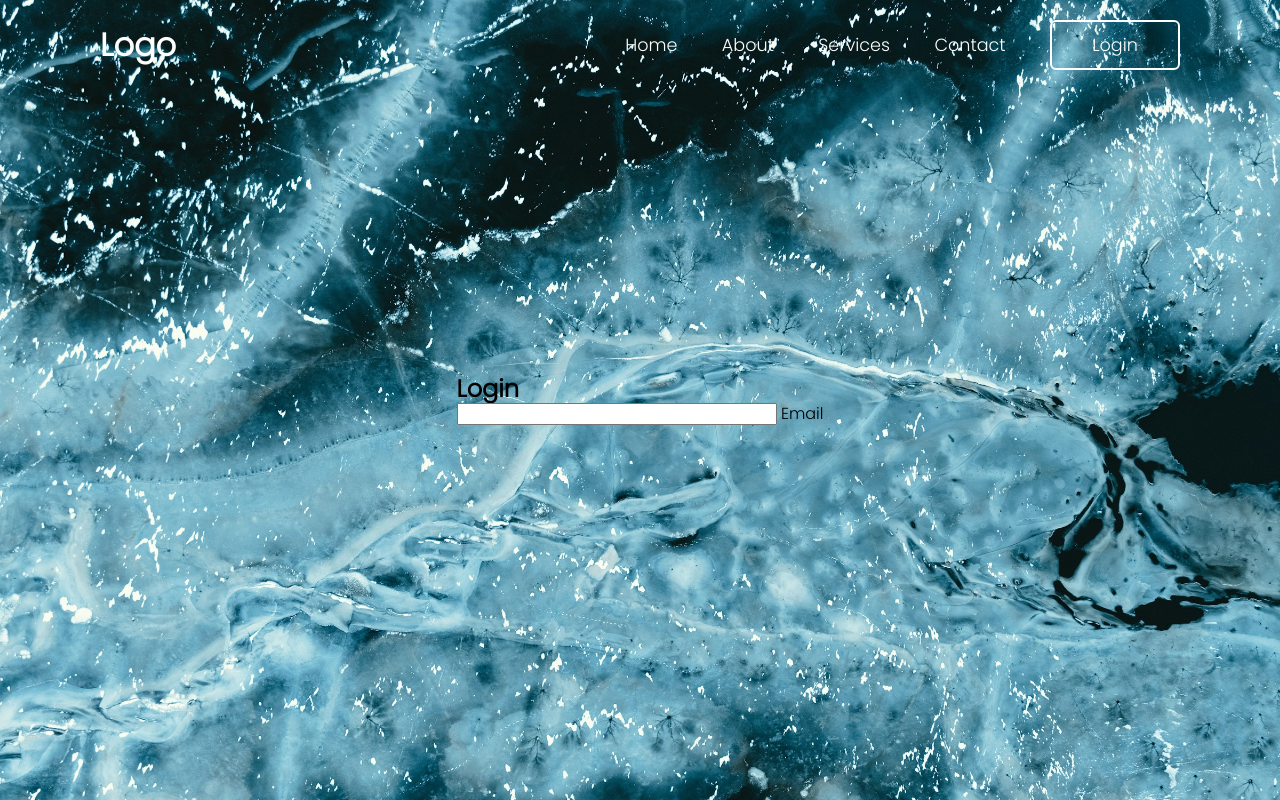
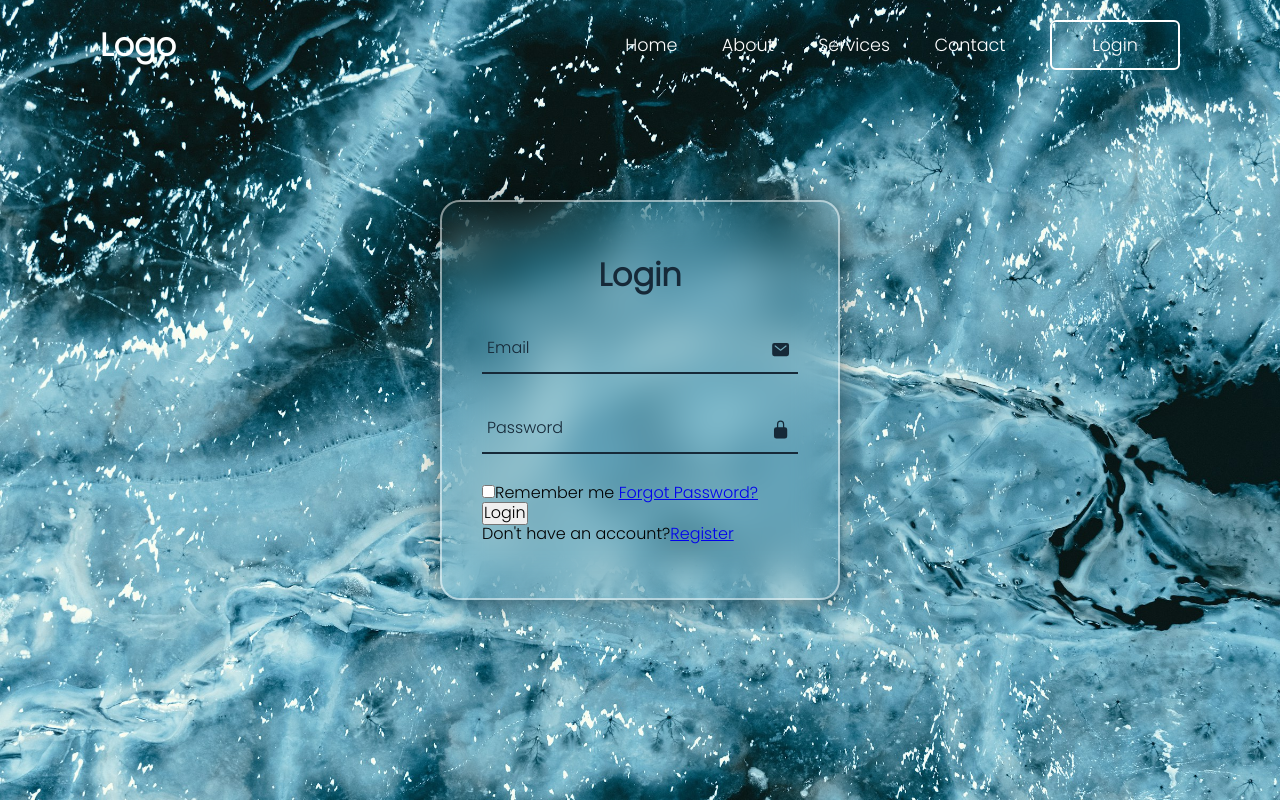
Before and after one commit to coding4freedom/CodeAlongPrac, a plain HTML site: page Website Login/index.html in a window 1280 px wide. Drawn offline with nearby package versions, Linux system fonts and the light colour scheme.

Commit message:
Website Login Login banner styling

```diff
--- a/Website Login/css/style.css
+++ b/Website Login/css/style.css
@@ -115,3 +115,63 @@ footer {
      color: #fff;
      user-select: none;
 }
+
+.wrapper {
+     position: relative;
+     width: 400px;
+     height: 400px;
+     background: transparent;
+     border: 2px solid rgba(255, 255, 255, .5);
+     border-radius: 20px;
+     backdrop-filter: blur(20px);
+     box-shadow: 0 0 30px rgba(0, 0, 0, .5);
+     display: flex;
+     justify-content: center;
+     align-items: center;
+}
+
+.wrapper .form-box {
+     width: 100%;
+     padding: 40px;
+}
+
+.form-box h2 {
+     font-size: 2em;
+     color: #162938;
+     text-align: center;
+}
+
+.input-box {
+     position: relative;
+     width: 100%;
+     height: 50px;
+     border-bottom: 2px solid #162938;
+     margin: 30px 0;
+}
+
+.input-box label {
+     position: absolute;
+     top: 50%;
+     left: 5px;
+     transform: translateY(-50%);
+     font-size: 1em;
+     color: #162938;
+     font-weight: 500;
+     pointer-events: none;
+}
+
+.input-box input {
+     width: 100%;
+     height: 100%;
+     background: transparent;
+     border: none;
+     outline: none;
+}
+
+.input-box .icon {
+     position: absolute;
+     right: 8px;
+     font-size: 1.2em;
+     color: #162938;
+     line-height: 57px;
+}
--- a/Website Login/index.html
+++ b/Website Login/index.html
@@ -6,7 +6,7 @@
     	<meta name="description" content="Your description goes here">
     	<meta name="keywords" content="one, two, three">
 
-		<title>Blank Template</title>
+		<title>Splash Page</title>
 
 		<!-- external CSS link -->
 		<link rel="stylesheet" href="css/normalize.css">
@@ -30,14 +30,29 @@
 				<h2>Login</h2>
 				<form action="#">
 					<div class="input-box">
-						<span class="icon"></span>
+						<span class="icon"><ion-icon name="mail"></ion-icon></span>
 						<input type="email">
 						<label>Email</label>
+					</div>
+					<div class="input-box">
+						<span class="icon"><ion-icon name="lock-closed"></ion-icon></span>
+						<input type="password" required>
+						<label>Password</label>
+					</div>
+					<div class="remember-forgot">
+						<label><input type="checkbox">Remember me</label>
+						<a href="#">Forgot Password?</a>
+					</div>
+					<button type="submit" class="btn">Login</button>
+					<div class="login-register">
+						<p>Don't have an account?<a href="#" class="register-link">Register</a></p>
 					</div>
 				</form>
 			</div>
 		</div>
 
 		<script type="text/javascript" src="js/main.js"></script>
+		<script type="module" src="https://unpkg.com/ionicons@7.1.0/dist/ionicons/ionicons.esm.js"></script>
+		<script nomodule src="https://unpkg.com/ionicons@7.1.0/dist/ionicons/ionicons.js"></script>
 	</body>
 </html>
```
